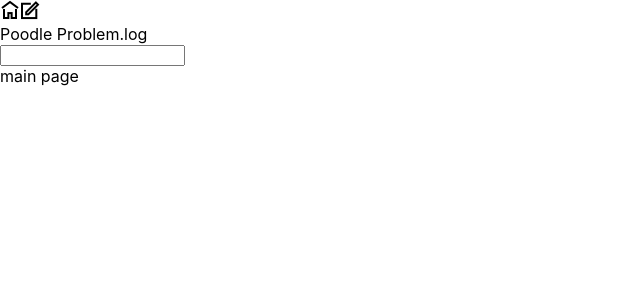
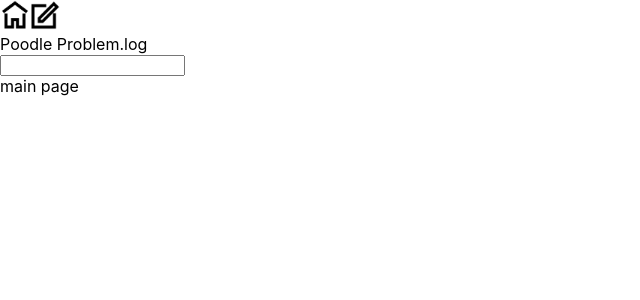
Before and after one commit to poodlepoodle/react-blog-15th, a Next.js app: page / in a window 1280 px wide. Shown: the top 300 px of the page, without its empty margins (0-640 px from the left). Built offline with nearby package versions, Linux system fonts and the light colour scheme.

Commit message:
:wrench: [build]: checkout develop branch
checkout develop branch

```diff
--- a/pages/index.js
+++ b/pages/index.js
@@ -18,8 +18,8 @@ const Home = () => {
 
       <div className="nav">
         <div className="nav-icon-box">
-          <Image width={20} src={icon_home} />
-          <Image width={20} src={icon_write} />
+          <Image width={30} src={icon_home} />
+          <Image width={30} src={icon_write} />
         </div>
         <div className="nav-title">Poodle Problem.log</div>
         <div className="nav-search">
```
